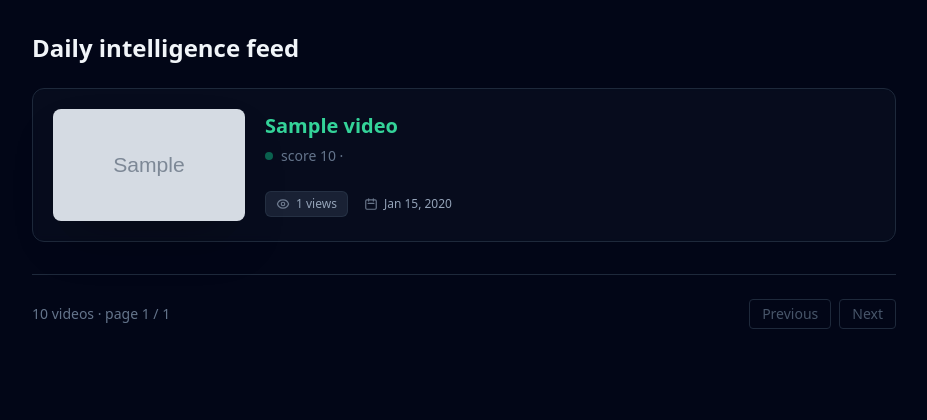
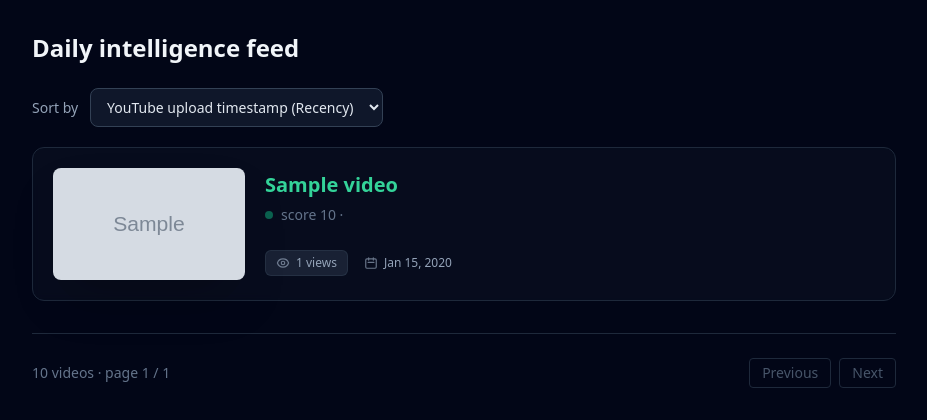
Before and after one commit to abhilater/tt-coach, a FastAPI app: template app/templates/feed.html in a window 1280 px wide. Shown: the part 51-471 px from the top of the page, without its empty margins (176-1103 px from the left). Run offline with FastAPI, Linux system fonts and the light colour scheme; the template is opened without the code that fills it: most values are stand-ins (such as "Sample title", 1, 10 or a date in 2020); grey boxes marked "Sample" are stand-in pictures; parts of the project's set-up code (start-up, migrations or seed data) failed here and were passed over; some libraries are stand-ins or nearby versions.

Commit message:
Add feed sorting controls for recency, views, and coach.
Expose a sort query param in web/API feed endpoints and apply consistent SQL ordering for published date, view count, or linked coach id while preserving pagination state.

Co-authored-by: Cursor <cursoragent@cursor.com>

```diff
--- a/app/templates/feed.html
+++ b/app/templates/feed.html
@@ -2,6 +2,18 @@
 {% block title %}Daily feed — TT Coach{% endblock %}
 {% block content %}
 <h1 class="text-2xl font-bold mb-6">Daily intelligence feed</h1>
+<form method="get" action="/feed" class="mb-5 flex items-center gap-3">
+  <input type="hidden" name="per_page" value="{{ per_page }}" />
+  <label for="sort" class="text-sm text-slate-400">Sort by</label>
+  <select id="sort" name="sort" onchange="this.form.submit()" class="bg-slate-900 border border-slate-700 text-slate-200 text-sm rounded-lg px-3 py-2 focus:outline-none focus:ring-2 focus:ring-emerald-500">
+    <option value="recency" {% if sort == "recency" %}selected{% endif %}>YouTube upload timestamp (Recency)</option>
+    <option value="views" {% if sort == "views" %}selected{% endif %}>Views count</option>
+    <option value="coach_id" {% if sort == "coach_id" %}selected{% endif %}>Coach ID</option>
+  </select>
+  <noscript>
+    <button type="submit" class="px-3 py-2 rounded border border-slate-700 hover:bg-slate-800 text-slate-300 text-sm">Apply</button>
+  </noscript>
+</form>
 {% if not items %}
 <p class="text-slate-400 mb-4">No recommendations yet. Add a YouTube API key and seed files, then click <strong>Run pipeline</strong>.</p>
 {% endif %}
@@ -52,12 +64,12 @@
   <p class="text-slate-500">{{ total }} video{{ 's' if total != 1 else '' }} · page {{ page }} / {{ total_pages }}</p>
   <div class="flex gap-2">
     {% if has_prev %}
-    <a href="/feed?page={{ page - 1 }}&per_page={{ per_page }}" class="px-3 py-1 rounded border border-slate-700 hover:bg-slate-800 text-slate-300">Previous</a>
+    <a href="/feed?page={{ page - 1 }}&per_page={{ per_page }}&sort={{ sort }}" class="px-3 py-1 rounded border border-slate-700 hover:bg-slate-800 text-slate-300">Previous</a>
     {% else %}
     <span class="px-3 py-1 rounded border border-slate-800 text-slate-600 cursor-not-allowed">Previous</span>
     {% endif %}
     {% if has_next %}
-    <a href="/feed?page={{ page + 1 }}&per_page={{ per_page }}" class="px-3 py-1 rounded border border-slate-700 hover:bg-slate-800 text-slate-300">Next</a>
+    <a href="/feed?page={{ page + 1 }}&per_page={{ per_page }}&sort={{ sort }}" class="px-3 py-1 rounded border border-slate-700 hover:bg-slate-800 text-slate-300">Next</a>
     {% else %}
     <span class="px-3 py-1 rounded border border-slate-800 text-slate-600 cursor-not-allowed">Next</span>
     {% endif %}
--- a/app/web/routes.py
+++ b/app/web/routes.py
@@ -10,8 +10,8 @@ from sqlalchemy.orm import Session, joinedload
 from app.core.config import get_settings
 from app.core.db import get_db
 from app.ingest.url_validate import coach_sample_url_dedupe_key, validate_coach_sample_url
-from app.models import Coach, CoachSample, Recommendation, UserProfile, Video, VideoAnalysis
-from app.ranking.feed_query import feed_recommendations_query
+from app.models import Coach, CoachSample, UserProfile, Video, VideoAnalysis
+from app.ranking.feed_query import FeedSort, apply_feed_sort, feed_recommendations_query
 from app.ranking.personalize import watch_next
 from app.vision.pipeline import enroll_coach_samples
 from app.web.flash import ERR, OK, redirect_with_flash
@@ -90,6 +90,7 @@ def feed(
     db: Session = Depends(get_db),
     page: int = Query(1),
     per_page: int = Query(30),
+    sort: FeedSort = Query("recency"),
 ):
     page = max(1, page)
     per_page = max(1, min(30, per_page))
@@ -100,7 +101,7 @@ def feed(
         page = total_pages
     offset = (page - 1) * per_page
     recs = (
-        base.order_by(Recommendation.score.desc())
+        apply_feed_sort(base, sort)
         .offset(offset)
         .limit(per_page)
         .all()
@@ -115,6 +116,7 @@ def feed(
             "items": items,
             "page": page,
             "per_page": per_page,
+            "sort": sort,
             "total": total,
             "total_pages": total_pages,
             "has_prev": page > 1,
```
Also changed, not shown: app/api/routes.py (+5 -3 lines), app/ranking/feed_query.py (+33 -2 lines).
